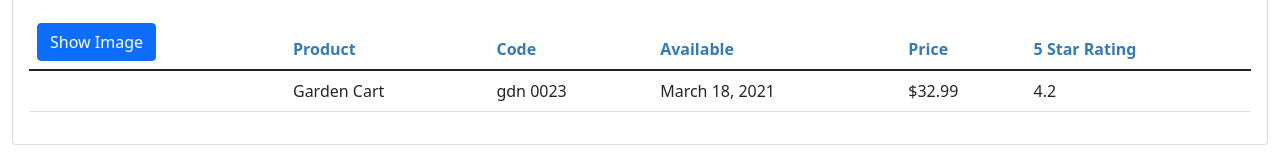
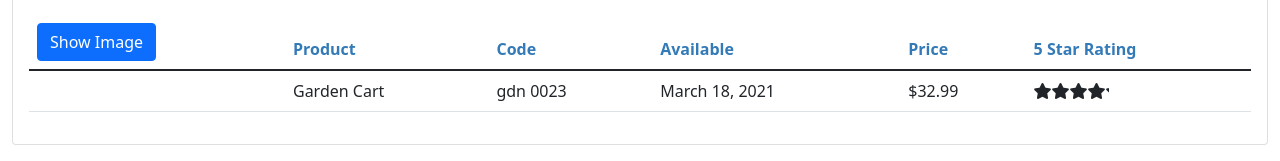
Before and after one commit to jeanieherold/acme-products-angular, an Angular app: page / in a window 1280 px wide. Shown: the part 205-366 px from the top of the page. Built offline with nearby package versions, Linux system fonts and the light colour scheme.

Commit message:
add star component with binding and emitter

```diff
--- a/src/app/products/product-list.component.html
+++ b/src/app/products/product-list.component.html
@@ -48,7 +48,12 @@
             </td>
             <td>{{ product.releaseDate }}</td>
             <td>{{ product.price | currency: "USD":"symbol":"1.2-2" }}</td>
-            <td>{{ product.starRating }}</td>
+            <td>
+              <pm-star
+                [rating]="product.starRating"
+                (ratingClicked)="onRatingClicked($event)"
+              ></pm-star>
+            </td>
           </tr>
         </tbody>
       </table>
--- a/src/app/products/product-list.component.ts
+++ b/src/app/products/product-list.component.ts
@@ -64,4 +64,10 @@ export class ProductListComponent implements OnInit {
     console.log('in oninit');
     this.listFilter = 'cart';
   }
+
+  //method to run once emit is received from child component
+  //when star rating clicked
+  onRatingClicked(message: string): void {
+    this.pageTitle = 'Product List: ' + message;
+  }
 }
--- /dev/null
+++ b/src/app/shared/star.component.css
@@ -0,0 +1,7 @@
+.crop {
+  overflow: hidden;
+}
+
+div {
+  cursor: pointer;
+}
--- /dev/null
+++ b/src/app/shared/star.component.html
@@ -0,0 +1,14 @@
+<div
+  class="crop"
+  (click)="onClick()"
+  [style.width.px]="cropWidth"
+  [title]="rating"
+>
+  <div style="width: 90px">
+    <span class="fa fa-star"></span>
+    <span class="fa fa-star"></span>
+    <span class="fa fa-star"></span>
+    <span class="fa fa-star"></span>
+    <span class="fa fa-star"></span>
+  </div>
+</div>
--- /dev/null
+++ b/src/app/shared/star.component.ts
@@ -0,0 +1,27 @@
+import {
+  Component,
+  Input,
+  OnChanges,
+  EventEmitter,
+  Output,
+} from '@angular/core';
+
+@Component({
+  selector: 'pm-star',
+  templateUrl: './star.component.html',
+  styleUrls: ['./star.component.css'],
+})
+export class StarComponet implements OnChanges {
+  @Input() rating: number = 0;
+  cropWidth: number = 90;
+  @Output() ratingClicked: EventEmitter<string> = new EventEmitter<string>();
+
+  ngOnChanges(): void {
+    this.cropWidth = this.rating * (90 / 5);
+  }
+
+  onClick(): void {
+    //emit event to the parent commponent
+    this.ratingClicked.emit(`the rating ${this.rating} was clicked!`);
+  }
+}
```
Also changed, not shown: src/app/app.module.ts (+8 -1 lines).
